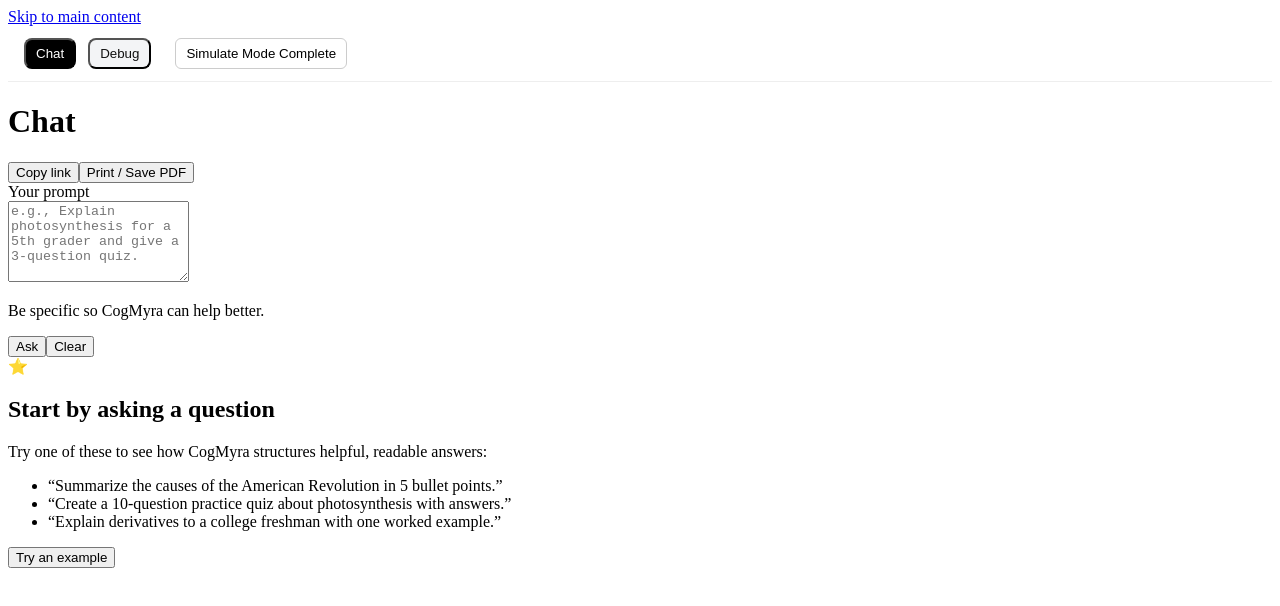
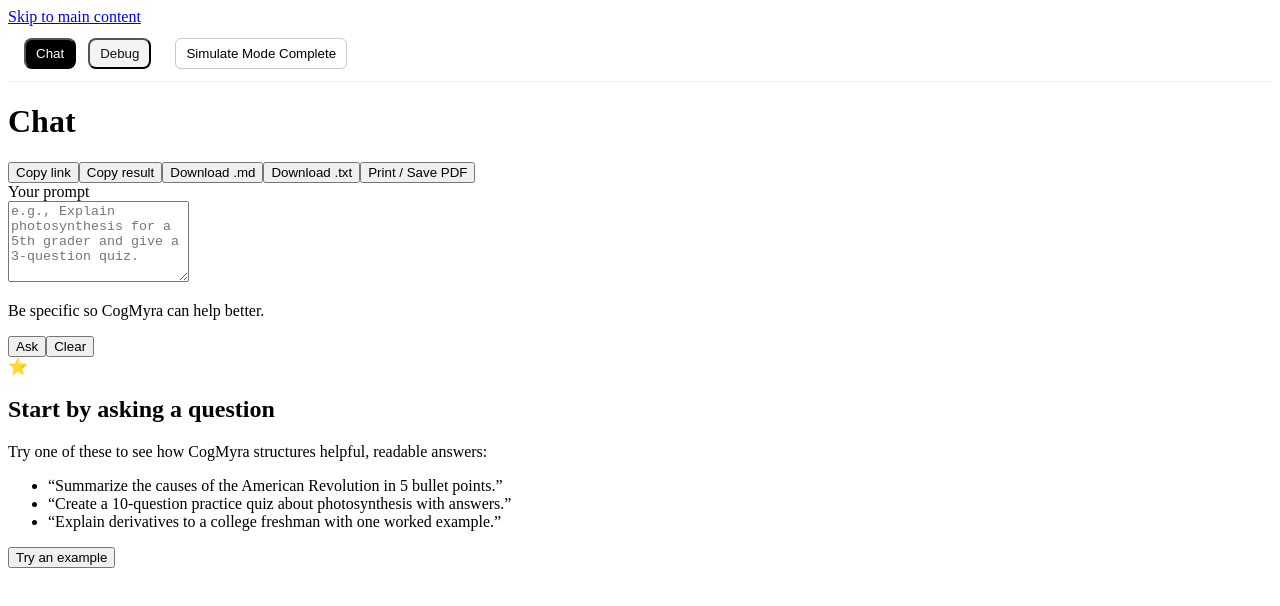
Before and after one commit to CogMyra/cogmyra-web, a React (Vite) app: page / in a window 1280 px wide. Shown: the top 606 px of the page. Built offline with nearby package versions, Linux system fonts and the light colour scheme.

Commit message:
Update ResultToolbar.jsx

```diff
--- a/src/components/ResultToolbar.jsx
+++ b/src/components/ResultToolbar.jsx
@@ -1,7 +1,18 @@
 // src/components/ResultToolbar.jsx
 import React from "react";
 
-export default function ResultToolbar({ getShareURL = () => window.location.href }) {
+/**
+ * ResultToolbar
+ *
+ * Props:
+ *  - getShareURL: () => string
+ *  - getContent:  () => ({ text: string, filenameBase?: string })
+ *
+ * Notes:
+ *  - Wrapped in .print-hidden (hide on PDF/print).
+ *  - Uses your global .btn, .btn-primary, .btn-secondary styles.
+ */
+export default function ResultToolbar({ getShareURL = () => window.location.href, getContent }) {
   async function copyLink() {
     const url = getShareURL();
     try {
@@ -12,16 +23,76 @@
     }
   }
 
+  async function copyAll() {
+    if (!getContent) return;
+    const { text = "" } = getContent() || {};
+    try {
+      await navigator.clipboard.writeText(text);
+      alert("Result copied to clipboard.");
+    } catch {
+      // Fallback prompt if clipboard blocked
+      prompt("Copy the result:", text);
+    }
+  }
+
+  function download(type) {
+    if (!getContent) return;
+    const { text = "", filenameBase } = getContent() || {};
+    const base = (filenameBase || "cogmyra-output").replace(/[^\w\-]+/g, "").slice(0, 60);
+    const stamp = new Date().toISOString().slice(0, 10);
+    const filename =
+      type === "md" ? `${base || "output"}_${stamp}.md`
+                    : `${base || "output"}_${stamp}.txt`;
+
+    const mime = type === "md" ? "text/markdown" : "text/plain";
+    const blob = new Blob([text], { type: `${mime};charset=utf-8` });
+    const a = document.createElement("a");
+    a.href = URL.createObjectURL(blob);
+    a.download = filename;
+    document.body.appendChild(a);
+    a.click();
+    a.remove();
+    URL.revokeObjectURL(a.href);
+  }
+
   function triggerPrint() {
     setTimeout(() => window.print(), 50);
   }
 
   return (
     <div className="flex flex-wrap items-center gap-2 print-hidden">
-      <button type="button" onClick={copyLink} className="btn-secondary" aria-label="Copy shareable link">
+      <button type="button"
+              onClick={copyLink}
+              className="btn btn-secondary"
+              aria-label="Copy shareable link">
         Copy link
       </button>
-      <button type="button" onClick={triggerPrint} className="btn-primary" aria-label="Print or save as PDF">
+
+      <button type="button"
+              onClick={copyAll}
+              className="btn btn-secondary"
+              aria-label="Copy full result text">
+        Copy result
+      </button>
+
+      <button type="button"
+              onClick={() => download("md")}
+              className="btn btn-ghost"
+              aria-label="Download as Markdown">
+        Download .md
+      </button>
+
+      <button type="button"
+              onClick={() => download("txt")}
+              className="btn btn-ghost"
+              aria-label="Download as plain text">
+        Download .txt
+      </button>
+
+      <button type="button"
+              onClick={triggerPrint}
+              className="btn btn-primary"
+              aria-label="Print or save as PDF">
         Print / Save PDF
       </button>
     </div>
```
